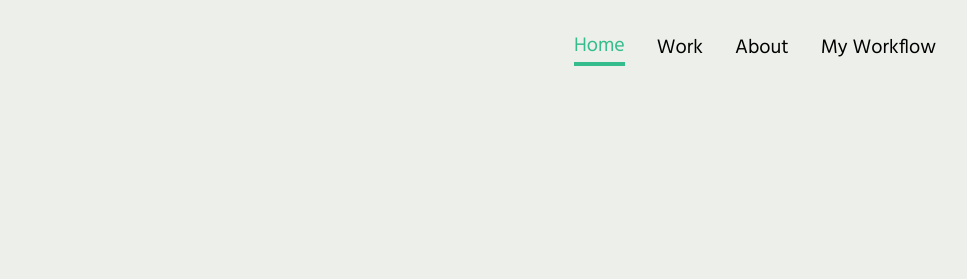
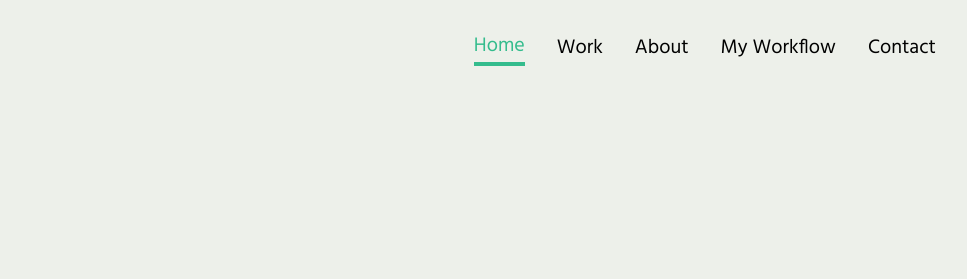
Before and after one commit to Wandersonjack/heyjackson, a Gatsby site: page / in a window 1280 px wide. Shown: the top 279 px of the page, 172-1139 px from the left. Built offline with nearby package versions, Linux system fonts and the light colour scheme; Gatsby itself is replaced by a stand-in of ours.

Commit message:
navbar scroll nav

```diff
--- a/src/components/footer/footer.js
+++ b/src/components/footer/footer.js
@@ -8,7 +8,7 @@ import Heading1, { Heading2, Heading4, Body1 } from "../typography/typography"
 export default class Footer extends Component {
   render() {
     return (
-      <div className="footer" id="contact-footer-section">
+      <div className="footer" id="contact-section">
         <div className="content">
           <Heading2
             children="heading2 footer-title"
--- a/src/components/navbar/navbar.js
+++ b/src/components/navbar/navbar.js
@@ -66,6 +66,16 @@ export default class Navbar extends Component {
                     >
                     My Workflow
                     </Link>
+                    <Link
+                      activeClass="active"
+                      to="contact-section"
+                      spy={true}
+                      smooth={true}
+                      offset={-50}
+                      duration={500}
+                    >
+                    Contact
+                    </Link>
                 </nav>
             </div>
         </header>
```
